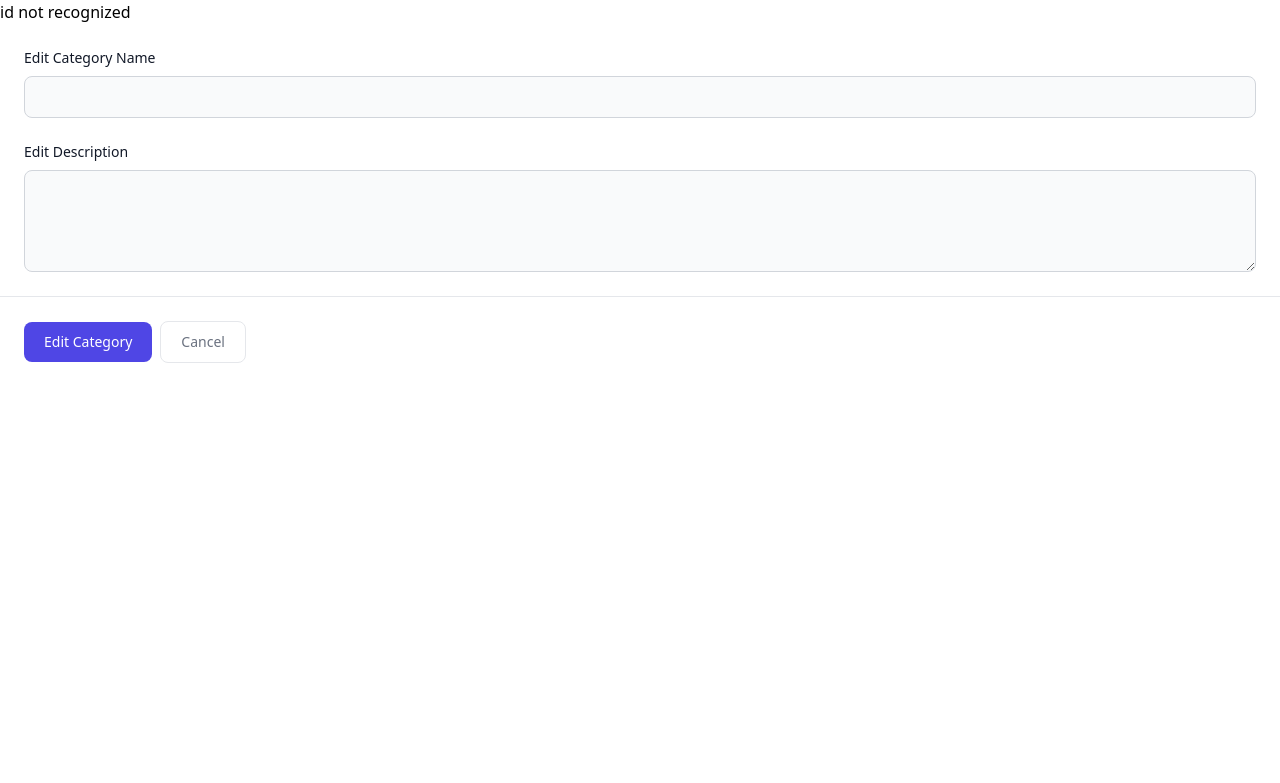
After one commit to majdifox/StormQXII, a PHP site: page /categoryedit.php in a window 1280 px wide. The commit adds this page. Shown: the top 783 px of the page. Run offline with PHP 8.4, Linux system fonts and the light colour scheme; some libraries are stand-ins or nearby versions.

Commit message:
the admin can modify the categories

```diff
--- a/admindash.php
+++ b/admindash.php
@@ -96,7 +96,7 @@ if(isset($_POST["categoryName"],$_POST["categoryDescription"])){
                                 </div>
                                 <div class="flex space-x-2">
 
-                                    <button class="text-blue-600 hover:text-blue-800">Edit</button>
+                                    <a href="categoryedit.php?id=<?=$category["id"]?>" class="text-blue-600 hover:text-blue-800">Edit</a>
                                     <form action="" method="POST">
                                     <button type="submit" name="deleteCategory" value="<?=$category["id"]?>" class="text-red-600 hover:text-red-800">Delete</button>
                                     </form>
--- /dev/null
+++ b/categoryedit.php
@@ -0,0 +1,51 @@
+<?php
+require_once "./models/admin.php";
+require_once "./config/dbconfig.php";
+
+
+
+if(isset($_GET["id"])){
+
+    $categoryId = $_GET["id"];
+    $name = $_POST['categoryName'];
+    $description = $_POST['categoryDescription'];
+    $db = new Database();
+    $admin = new admin($db->getConnection());
+    $result = $admin->modifyCategory($name, $description);
+    header("Location: admindash.php?id=" . $admin->getId());
+
+}else{
+    echo "<h4>id not recognized</h4>";
+}
+
+
+?>
+
+<!DOCTYPE html>
+<html lang="en">
+<head>
+    <meta charset="UTF-8">
+    <meta name="viewport" content="width=device-width, initial-scale=1.0">
+    <title>Edit </title>
+    <script src="https://cdn.tailwindcss.com"></script>
+    <script src="https://cdnjs.cloudflare.com/ajax/libs/flowbite/2.2.1/flowbite.min.js"></script>
+</head>
+<body>
+<form method = "post">
+<div class="p-6 space-y-6">
+    <div>
+        <label class="block mb-2 text-sm font-medium text-gray-900">Edit Category Name</label>
+        <input type="text" name="categoryName" class="bg-gray-50 border border-gray-300 text-gray-900 text-sm rounded-lg focus:ring-blue-500 focus:border-blue-500 block w-full p-2.5">
+    </div>
+    <div>
+        <label class="block mb-2 text-sm font-medium text-gray-900">Edit Description</label>
+        <textarea name="categoryDescription" class="bg-gray-50 border border-gray-300 text-gray-900 text-sm rounded-lg focus:ring-blue-500 focus:border-blue-500 block w-full p-2.5" rows="4"></textarea>
+    </div>
+</div>
+<div class="flex items-center p-6 space-x-2 border-t border-gray-200 rounded-b">
+    <button type="submit" class="text-white bg-indigo-600 hover:bg-indigo-700 font-medium rounded-lg text-sm px-5 py-2.5 text-center">Edit Category</button>
+    <button type="button" class="text-gray-500 bg-white hover:bg-gray-100 rounded-lg border border-gray-200 text-sm font-medium px-5 py-2.5" data-modal-hide="categoryModal">Cancel</button>
+</div>
+</form>
+</body>
+</html>
--- a/models/admin.php
+++ b/models/admin.php
@@ -20,10 +20,11 @@ class admin extends users{
     public function createCategory($name,$description){
         $created_at = date("Y-m-d");
         $updated_at = date("Y-m-d");
-        $created_by = $_GET["id"];
+        $created_by = isset($_SESSION["user_id"]) ? $_SESSION["user_id"] : NULL;
 
-        $query = "INSERT INTO categories SET name=:name, description=:description, created_at=:created_at, updated_at=:updated_at, created_by=:created_by";
+        $query = "INSERT INTO categories SET  name=:name, description=:description, created_at=:created_at, updated_at=:updated_at, created_by=:created_by";
         $stmt = $this->conn->prepare($query);
+        // $stmt->bindParam(":id",$id);
         $stmt->bindParam(":name",$name);
         $stmt->bindParam(":description",$description);
         $stmt->bindParam(":created_at",$created_at);
@@ -36,13 +37,13 @@ class admin extends users{
 
     }
 
-    public function modifyCategory(){
-
-        $query = "UPDATE categories SET name=:name, description=:description, created_at=:created_at, updated_at=:updated_at, created_at=:created_at";
+    public function modifyCategory($name, $description){
+        $updated_at = date("Y-m-d");
+        $created_by = isset($_SESSION["user_id"]) ? $_SESSION["user_id"] : NULL;
+        $query = "UPDATE categories SET name=:name, description=:description,  updated_at=:updated_at, created_by=:created_by";
         $stmt = $this->conn->prepare($query);
         $stmt->bindParam(":name",$name);
         $stmt->bindParam(":description",$description);
-        $stmt->bindParam(":created_at",$created_at);
         $stmt->bindParam(":updated_at",$updated_at);
         $stmt->bindParam(":created_by",$created_by);
 
```
